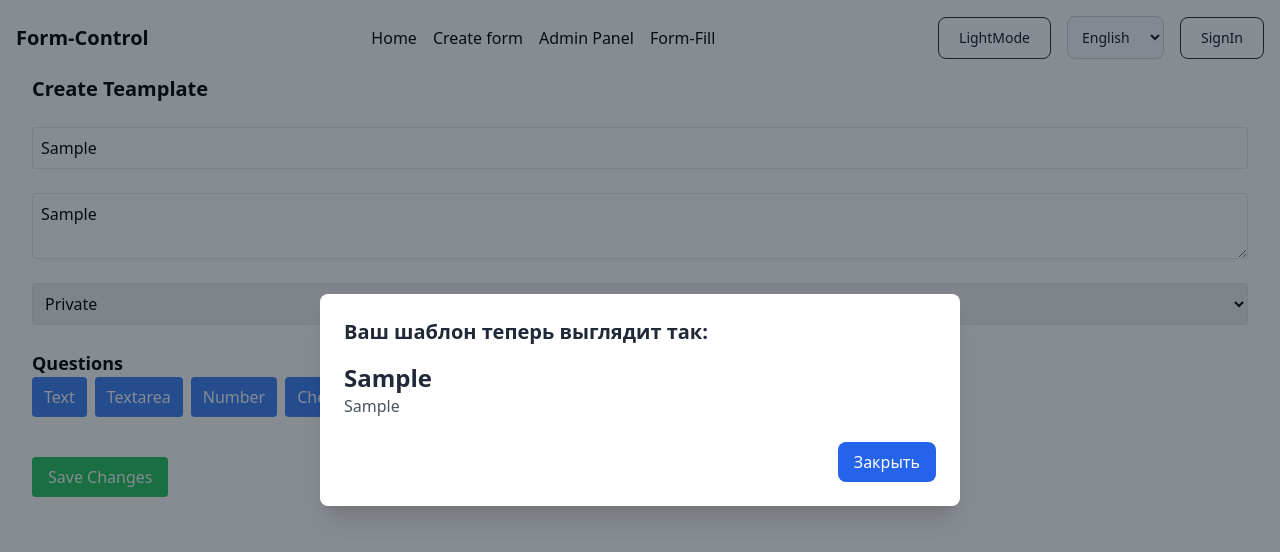
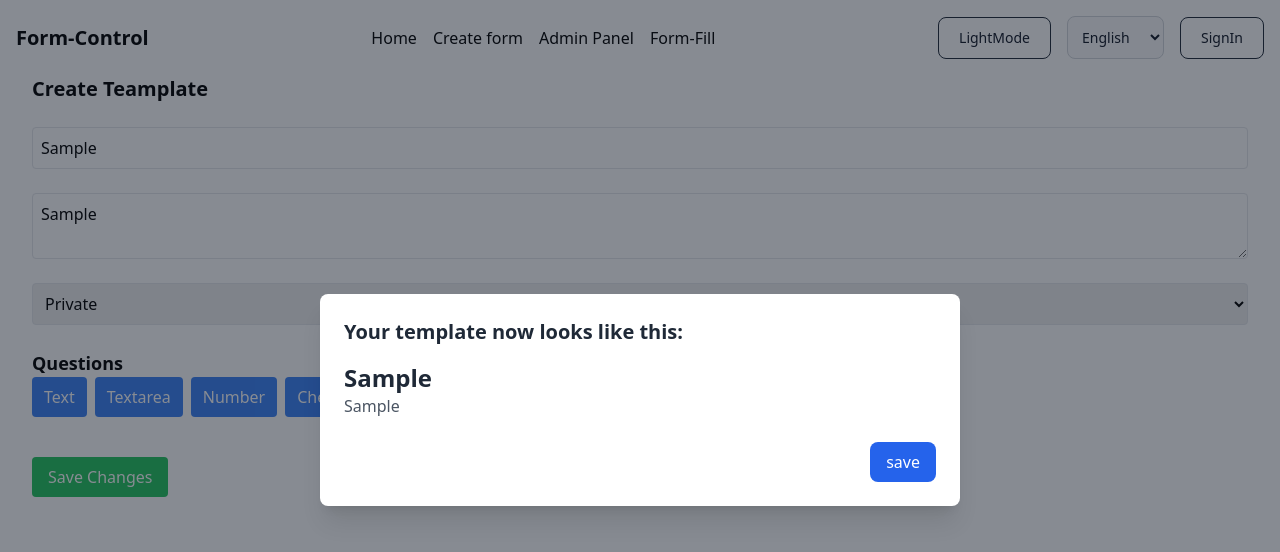
Before and after one commit to santonssss/form-control, a React (Create React App) app: page /create-form in a window 1280 px wide. Both pictures are taken after typing "Sample", "Sample" into the empty fields and a click on the button "Save Changes". Shown: the top 552 px of the page. Built offline with nearby package versions, Linux system fonts and the light colour scheme.

Commit message:
add toaster

```diff
--- a/package.json
+++ b/package.json
@@ -18,6 +18,7 @@
     "react": "^18.3.1",
     "react-beautiful-dnd": "^13.1.1",
     "react-dom": "^18.3.1",
+    "react-hot-toast": "^2.4.1",
     "react-i18next": "^15.1.3",
     "react-router-dom": "^7.0.1",
     "react-scripts": "^5.0.1",
--- /dev/null
+++ b/src/Components/LoadingSpinner.tsx
@@ -0,0 +1,18 @@
+import React from "react";
+
+type Props = {};
+
+const LoadingSpinner = (props: Props) => {
+  return (
+    <div
+      className="inline-block h-8 w-8 animate-spin rounded-full border-4 border-solid border-current border-r-transparent align-[-0.125em] motion-reduce:animate-[spin_1.5s_linear_infinite]"
+      role="status"
+    >
+      <span className="!absolute !-m-px !h-px !w-px !overflow-hidden !whitespace-nowrap !border-0 !p-0 ![clip:rect(0,0,0,0)]">
+        Loading...
+      </span>
+    </div>
+  );
+};
+
+export default LoadingSpinner;
--- a/src/Components/TemplatePreviewModal.tsx
+++ b/src/Components/TemplatePreviewModal.tsx
@@ -1,5 +1,7 @@
-import React from "react";
+import React, { useState } from "react";
 import { saveTemplateToSupabase } from "../func/uploadFunc";
+import { useTranslation } from "react-i18next";
+import LoadingSpinner from "./LoadingSpinner";
 
 type Option = {
   id: string;
@@ -31,14 +33,27 @@ const TemplatePreviewModal: React.FC<Props> = ({
   templateData,
   onClose,
 }) => {
+  const { t } = useTranslation();
+  const [isSubmitting, setIsSubmitting] = useState<boolean>(false);
   if (!showModal) return null;
   const author = localStorage.getItem("fullName");
   const email = localStorage.getItem("email");
+  const handleSave = async () => {
+    setIsSubmitting(true);
+    try {
+      await saveTemplateToSupabase(templateData, author, email, t);
+      onClose();
+    } catch (error) {
+      console.error("Error saving template:", error);
+    } finally {
+      setIsSubmitting(false);
+    }
+  };
   return (
     <div className="fixed inset-0 flex items-center justify-center bg-gray-900 bg-opacity-50 z-50">
       <div className="bg-white dark:bg-gray-800 rounded-lg w-3/4 md:w-1/2 p-6 shadow-xl">
         <h2 className="text-xl font-semibold text-gray-800 dark:text-white mb-4">
-          Ваш шаблон теперь выглядит так:
+          {(t as any)("Your template now looks like this")}:
         </h2>
 
         <div className="mb-4">
@@ -90,15 +105,18 @@ const TemplatePreviewModal: React.FC<Props> = ({
           ))}
         </ul>
         <div className="mt-6 flex justify-end">
-          <button
-            onClick={async () => {
-              await saveTemplateToSupabase(templateData, author, email);
-              onClose();
-            }}
-            className="bg-blue-600 hover:bg-blue-700 text-white px-4 py-2 rounded-lg transition duration-300"
-          >
-            Закрыть
-          </button>
+          {isSubmitting ? (
+            <div className="flex items-center">
+              <LoadingSpinner />
+            </div>
+          ) : (
+            <button
+              onClick={handleSave}
+              className="bg-blue-600 hover:bg-blue-700 text-white px-4 py-2 rounded-lg transition duration-300"
+            >
+              {(t as any)("save")}
+            </button>
+          )}
         </div>
       </div>
     </div>
--- a/src/func/uploadFunc.tsx
+++ b/src/func/uploadFunc.tsx
@@ -1,4 +1,6 @@
-import { supabase } from "../supabaseClient"; // Ваш клиент Supabase
+import toast from "react-hot-toast";
+import { supabase } from "../supabaseClient";
+import { useTranslation } from "react-i18next";
 
 type Option = {
   id: string;
@@ -24,10 +26,10 @@ type TemplateData = {
 export const saveTemplateToSupabase = async (
   templateData: TemplateData,
   author: any,
-  gmail: any
+  gmail: any,
+  t: any
 ) => {
   try {
-    // 1. Вставляем шаблон в таблицу templates
     const { data: template, error: templateError } = await supabase
       .from("templates")
       .insert([
@@ -39,7 +41,7 @@ export const saveTemplateToSupabase = async (
           gmail: gmail,
         },
       ])
-      .select(); // Используем select(), чтобы вернуть созданный шаблон с id
+      .select();
 
     if (templateError) {
       throw new Error(
@@ -49,7 +51,6 @@ export const saveTemplateToSupabase = async (
 
     const templateId = template[0].id;
 
-    // 2. Вставляем вопросы в таблицу questions
     for (const question of templateData.questions) {
       const { data: questionData, error: questionError } = await supabase
         .from("questions")
@@ -61,7 +62,7 @@ export const saveTemplateToSupabase = async (
             type: question.type,
           },
         ])
-        .select(); // Получаем id созданного вопроса
+        .select();
 
       if (questionError) {
         throw new Error(
@@ -71,7 +72,6 @@ export const saveTemplateToSupabase = async (
 
       const questionId = questionData[0].id;
 
-      // 3. Вставляем опции (если есть) в таблицу options
       if (question.options && question.options.length > 0) {
         const options = question.options.map((option) => ({
           question_id: questionId,
@@ -90,12 +90,10 @@ export const saveTemplateToSupabase = async (
         }
       }
     }
-
-    console.log("Шаблон успешно сохранён!");
-
+    toast((t as any)("Data saved successfully"));
     return { success: true };
   } catch (error) {
-    console.error("Ошибка при сохранении шаблона:", error);
+    toast((t as any)("Failed to save data"));
     return { success: false, error: error };
   }
 };
--- a/src/index.tsx
+++ b/src/index.tsx
@@ -5,6 +5,7 @@ import App from "./App";
 import reportWebVitals from "./reportWebVitals";
 import { BrowserRouter } from "react-router-dom";
 import "./i18n/config";
+import { Toaster } from "react-hot-toast";
 const root = ReactDOM.createRoot(
   document.getElementById("root") as HTMLElement
 );
@@ -12,6 +13,7 @@ root.render(
   <React.StrictMode>
     <BrowserRouter>
       <App />
+      <Toaster />
     </BrowserRouter>
   </React.StrictMode>
 );
--- a/src/locales/en/en.json
+++ b/src/locales/en/en.json
@@ -70,5 +70,9 @@
   "FormFillPage": "Form Fill Page",
   "Comments": "Comments",
   "AddCommentPlaceholder": "Add a comment...",
-  "Submit": "Submit"
+  "Submit": "Submit",
+  "Data saved successfully": "Data saved successfully✔️",
+  "Failed to save data": "Failed to save data❌",
+  "save": "save",
+  "Your template now looks like this": "Your template now looks like this"
 }
--- a/src/locales/ru/ru.json
+++ b/src/locales/ru/ru.json
@@ -79,5 +79,9 @@
   "FormFillPage": "Страница заполнения",
   "Comments": "Комментарии",
   "AddCommentPlaceholder": "Добавьте комментарий...",
-  "Submit": "Отправить"
+  "Submit": "Отправить",
+  "Data saved successfully": "Данные успешно сохранены✔️",
+  "Failed to save data": "Не удалось сохранить данные❌",
+  "save": "Сохранить",
+  "Your template now looks like this": "Ваш шаблон теперь выглядит так"
 }
```
Also changed, not shown: 1 other file (tests, documents, lock files or other folders).
